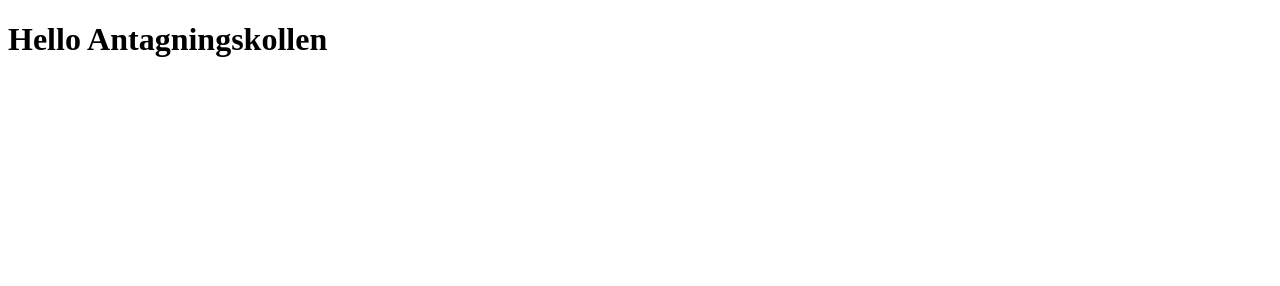
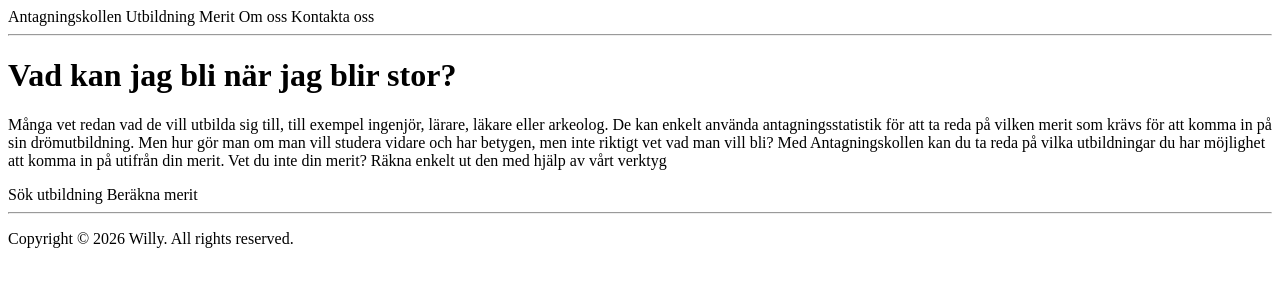
Before and after one commit to willysjalin/antagningskollen, a website: page index.html in a window 1280 px wide. Drawn offline with Linux system fonts and the light colour scheme.

Commit message:
Text added for the first page.

```diff
--- a/index.html
+++ b/index.html
@@ -1,6 +1,37 @@
 <!DOCTYPE html>
 <html lang="en">
+  <head>
+    <meta charset="UTF-8">
+    <title>Antagningskollen</title>
+  </head>
+
   <body>
-    <h1>Hello Antagningskollen</h1>
+    <header>
+      <div>
+        <a>Antagningskollen</a>
+        <a>Utbildning</a>
+        <a>Merit</a>
+        <a>Om oss</a>
+        <a>Kontakta oss</a>
+      </div>
+    </header>
+
+    <hr>
+
+    <main>
+      <h1>Vad kan jag bli när jag blir stor?</h1>
+      <p>Många vet redan vad de vill utbilda sig till, till exempel ingenjör, lärare, läkare eller arkeolog. De kan enkelt använda antagningsstatistik för att ta reda på vilken merit som krävs för att komma in på sin drömutbildning. Men hur gör man om man vill studera vidare och har betygen, men inte riktigt vet vad man vill bli? Med Antagningskollen kan du ta reda på vilka utbildningar du har möjlighet att komma in på utifrån din merit. Vet du inte din merit? Räkna enkelt ut den med hjälp av vårt verktyg</p>
+
+      <div>
+        <a>Sök utbildning</a>
+        <a>Beräkna merit</a>
+      </div>
+    </main>
+
+    <footer>
+      <hr>
+      <p>Copyright © 2026 Willy. All rights reserved.</p>
+    </footer>
+
   </body>
 </html>
```
